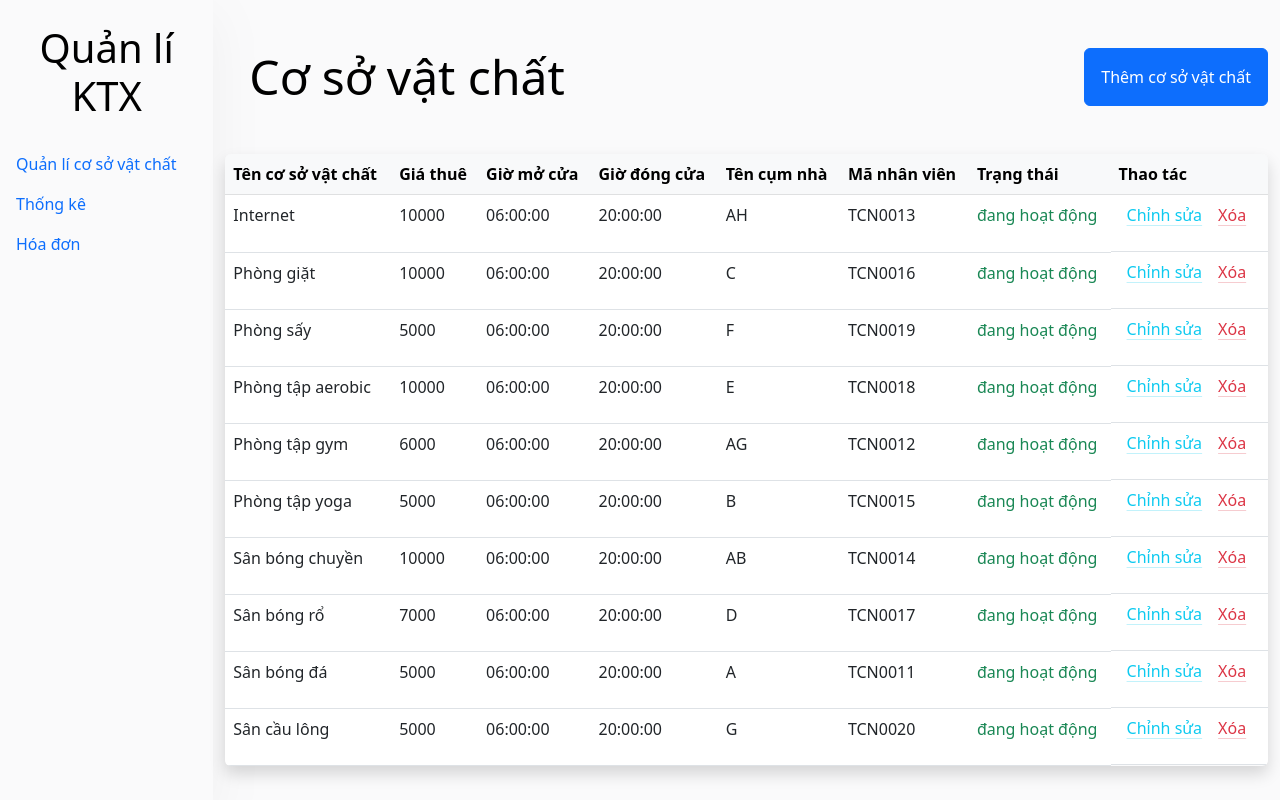
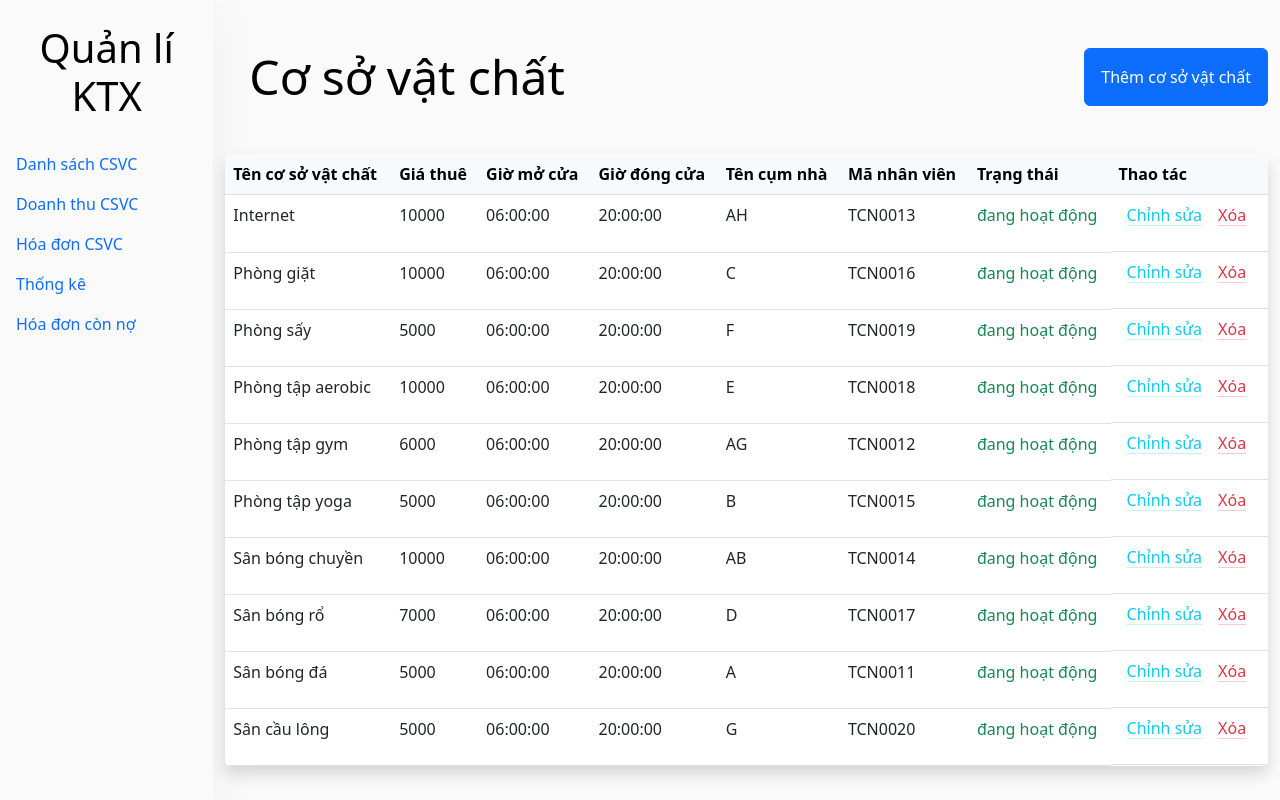
Before and after one commit to binhnguyen3816/DormitoryManagement, a PHP site: page /CSVC/index.php in a window 1280 px wide. Run offline with PHP 8.4, Linux system fonts and the light colour scheme; data comes from the database, SQL or seed files in the repository.

Commit message:
add sidebar and restructure

```diff
--- a/CSVC/create.php
+++ b/CSVC/create.php
@@ -1,5 +1,5 @@
 <?php
-require_once './db_connection.php';
+require_once '../db_connection.php';
 if (isset($_POST['add'])) {
     $TenCSVC = $_POST['TenCSVC'];
     $TinhTrang = $_POST['TinhTrang'];
@@ -89,7 +89,7 @@ if (isset($_POST['add'])) {
                             </div>
                             <div class="input-group mb-3">
                                 <span class="input-group-text">Giá thuê</span>
-                                <input type="text" class="form-control" placeholder="Eg:20000" name="GiaThue">
+                                <input type="number" class="form-control" placeholder="Eg:20000" name="GiaThue">
                                 <span class="input-group-text">VNĐ</span>
                             </div>
                             <div class="input-group mb-3">
@@ -100,7 +100,6 @@ if (isset($_POST['add'])) {
                                 <span class="input-group-text">Giờ đóng cửa</span>
                                 <!-- <input type="text" class="form-control" placeholder="Eg: 20:00:00" name="gioDongCua"> -->
                                 <input type="time" class="form-control" placeholder="Eg: 22:00" name="GioDongCua">
-
                             </div>
                             <div class="form-floating">
                                 <input class="form-control my-3" placeholder="Nhập Tình Trạng" id="MaNVQL" name="MaNVQL"></input>
--- a/CSVC/delete.php
+++ b/CSVC/delete.php
@@ -1,6 +1,6 @@
 <?php
 
-    require_once './db_connection.php';
+    require_once '../db_connection.php';
 
     if (isset($_GET['TenCSVC'])) {
         $TenCSVC = $_GET['TenCSVC'];
--- a/CSVC/index.php
+++ b/CSVC/index.php
@@ -18,7 +18,7 @@ $cosovatchat = $conn->query($sqlShowcosovatchat);
     <title>Quản lí kí túc xá</title>
     <link href="https://cdn.jsdelivr.net/npm/bootstrap@5.3.0/dist/css/bootstrap.min.css" rel="stylesheet">
     <script src="https://cdn.jsdelivr.net/npm/bootstrap@5.3.0/dist/js/bootstrap.min.js"></script>
-    <link rel="stylesheet" href="./assets/style.css">
+    <link rel="stylesheet" href="../assets/style.css">
 </head>
 
 <body>
@@ -27,27 +27,16 @@ $cosovatchat = $conn->query($sqlShowcosovatchat);
         <div class="row">
             <!-- Sidebar -->
             <div class="col-2 auto text-bg-light  bg-opacity-75 shadow-lg px-0" style="min-height: 100vh;background-color:rgba(0,0,0,0.6)">
-                <h5 class="text-center display-6 m-4" style="width:fit-content;height:fit-content">Quản lí KTX</h5>
-                <ul class="nav flex-column m-0">
-                    <li class="nav-item">
-                        <a class="nav-link hvr-sweep-to-right w-100 " href="../CSVC/index.php">Quản lí cơ sở vật chất</a>
-                    </li>
-                    <li class="nav-item">
-                        <a class="nav-link hvr-sweep-to-right w-100" href="../Statistics/index.php">Thống kê</a>
-                    </li>
-                    <li class="nav-item">
-                        <a class="nav-link hvr-sweep-to-right w-100" href="../Bill/index.php">Hóa đơn</a>
-                    </li>
-                </ul>
+                <?php include '../assets/sidebar.html' ;?>
             </div>
 
             <!-- Content -->
             <div class="col-10 auto text-bg-light  bg-opacity-75" style="min-height: 100vh;background-color:rgba(0,0,0,0.6)">
                 <div class="d-flex justify-content-between align-items-center">
                     <h1 class="text-center display-5 m-4" style="width:fit-content;height:fit-content">Cơ sở vật chất</h2>
-                        <p class="my-5 text-center">
-                            <a href="create.php" class="btn btn-primary p-3" style="width:fit-content">Thêm cơ sở vật chất</a>
-                        </p>
+                    <p class="my-5 text-center">
+                        <a href="create.php" class="btn btn-primary p-3" style="width:fit-content">Thêm cơ sở vật chất</a>
+                    </p>
                 </div>
                 <table class="shadow table caption-top rounded overflow-hidden">
                     <thead class="table-light">
@@ -79,7 +68,7 @@ $cosovatchat = $conn->query($sqlShowcosovatchat);
                                     if ($row['TinhTrang'] == 'đang hoạt động') { ?>
                                         <span class="text-success"><?php echo $row['TinhTrang']; ?></span>
                                     <?php } else { ?>
-                                        <span class="text-secondary"><?php echo $row['TinhTrang']; ?></span>
+                                        <span class="text-danger"><?php echo $row['TinhTrang']; ?></span>
                                     <?php } ?>
                                 </td>
                                 <td class="d-flex">
--- /dev/null
+++ b/assets/sidebar.html
@@ -0,0 +1,18 @@
+<h5 class="text-center display-6 m-4" style="width:fit-content;height:fit-content">Quản lí KTX</h5>
+<ul class="nav flex-column m-0">
+    <li class="nav-item">
+        <a class="nav-link hvr-sweep-to-right w-100 " href="../CSVC/index.php">Danh sách CSVC</a>
+    </li>
+    <li class="nav-item">
+        <a class="nav-link hvr-sweep-to-right w-100" href="../DoanhThuCSVC/index.php">Doanh thu CSVC</a>
+    </li>
+    <li class="nav-item">
+        <a class="nav-link hvr-sweep-to-right w-100" href="../HoaDonCSVC/index.php">Hóa đơn CSVC</a>
+    </li>
+    <li class="nav-item">
+        <a class="nav-link hvr-sweep-to-right w-100" href="../Statistics/index.php">Thống kê</a>
+    </li>
+    <li class="nav-item">
+        <a class="nav-link hvr-sweep-to-right w-100" href="../Bill/index.php">Hóa đơn còn nợ</a>
+    </li>
+</ul>
```
Also changed, not shown: Bill/index.php (+1 -12 lines), CSVC/update.php (+4 -4 lines), DoanhThuCSVC/index.php (+15 -15 lines), HoaDonCSVC/index.php (+14 -13 lines), Statistics/index.php (+1 -12 lines).
